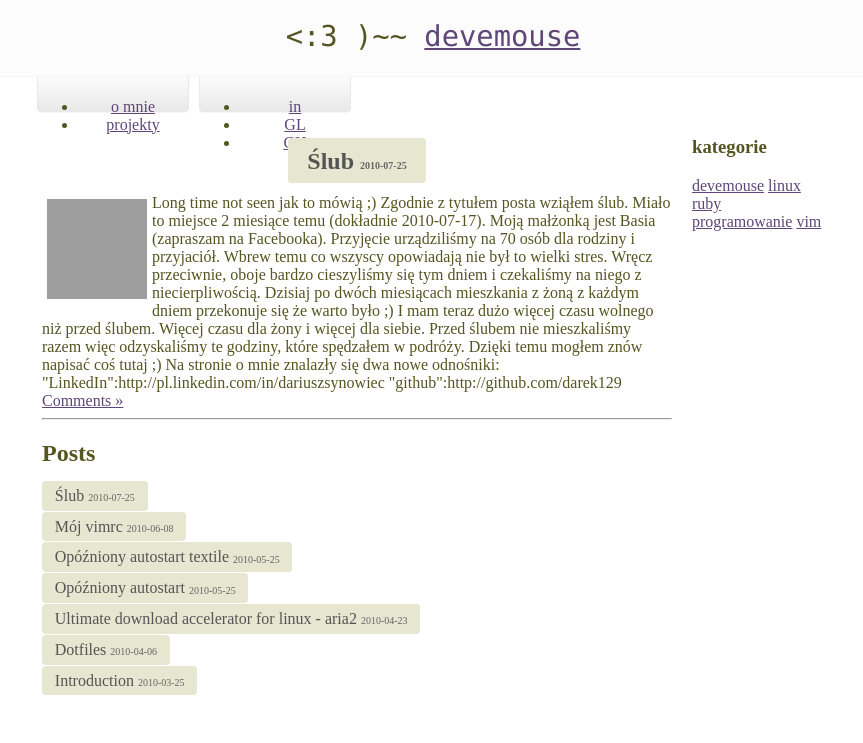
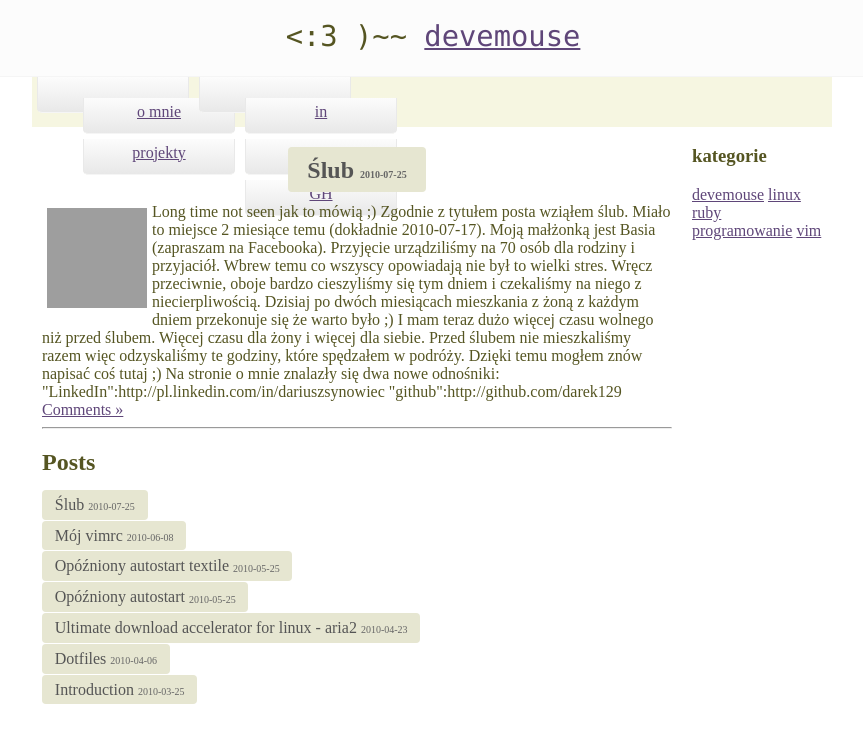
Before and after one commit to devemouse/devemouse.github.com, a Jekyll site: the page built from index.html, in a window 1280 px wide. Shown: the top 743 px of the page, without its empty margins (208-1071 px from the left). Built offline with Jekyll 4.4.1, drawn with Linux system fonts in a browser that asks for light colours; Markdown is read by kramdown in place of the engine named in the settings; grey boxes are pictures that could not be loaded.

Commit message:
layout changes

```diff
--- a/_layouts/base.html
+++ b/_layouts/base.html
@@ -12,6 +12,7 @@
          <span class="mouse">&lt;:3 )~~ </span><a href="/" class="title"> devemouse </a>
       </div>
       <div class="container">
+         <div class="nav-top">
             <div class="nav-left">
                <ul>
                   <li><a href="/about.html">o mnie</a></li>
@@ -25,6 +26,7 @@
                   <li><a href="https://github.com/devemouse">GH</a></li>
                </ul>
             </div>
+         </div>
          <div id="main" class="center">
             {{ content }}
          </div>
```
Lines whose indentation alone changed are shown as unchanged.
